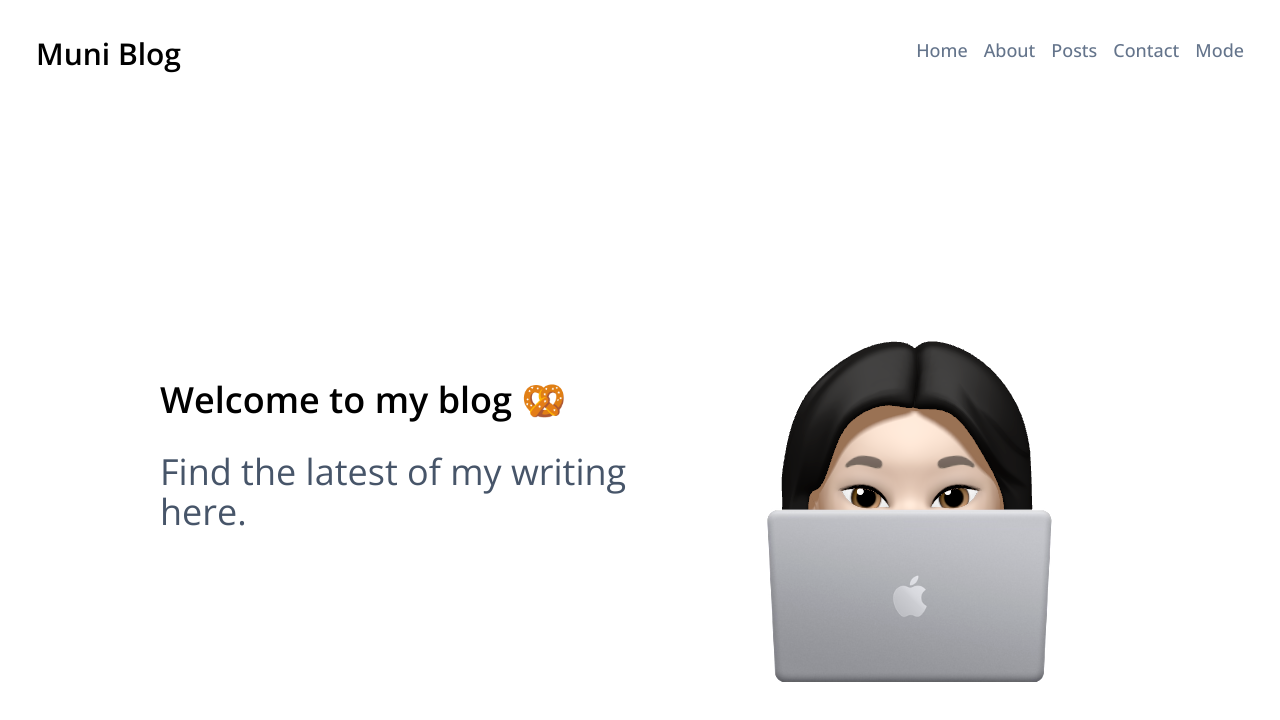
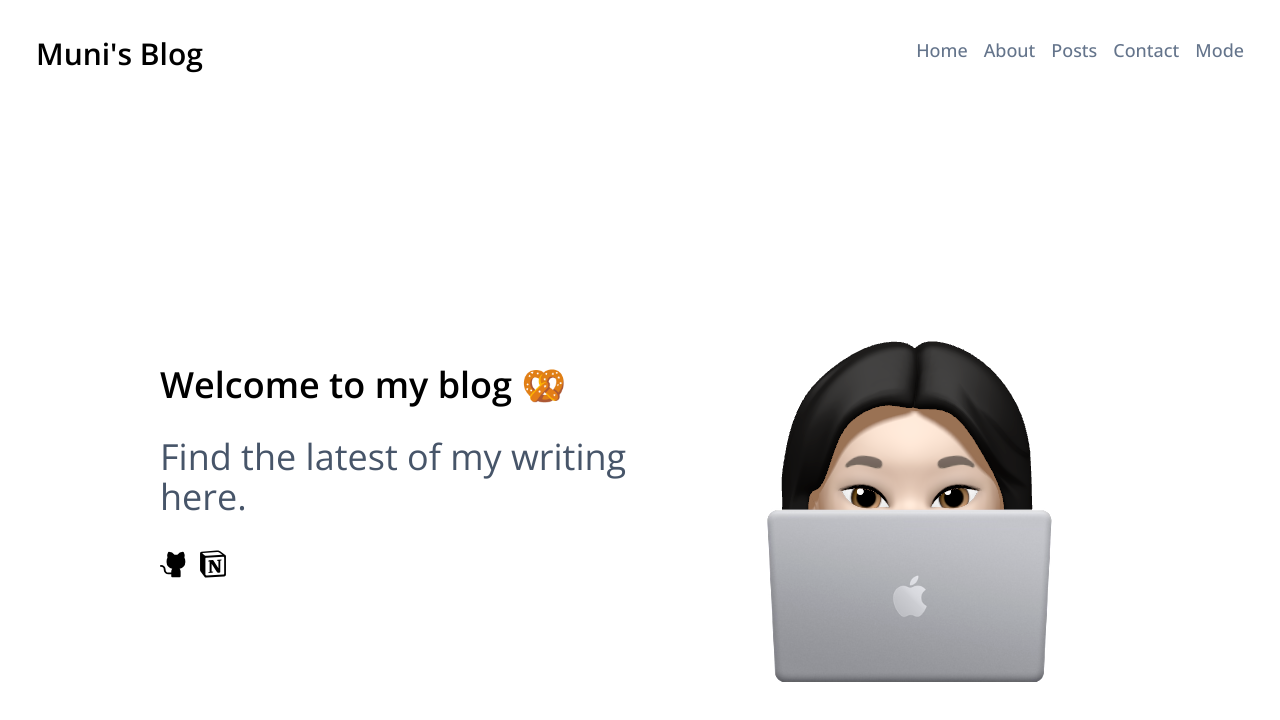
Before and after one commit to kangmuni/next-blog, a Next.js app: page / in a window 1280 px wide. Shown: the top 720 px of the page. Built offline with nearby package versions, Linux system fonts and the light colour scheme.

Commit message:
메일 전송 안되는 이슈 수정, 's 이슈 수정, 아이콘 링크 추가, favicon 적용 완료

```diff
--- a/package.json
+++ b/package.json
@@ -13,6 +13,7 @@
     "nodemailer": "^6.9.8",
     "react": "^18",
     "react-dom": "^18",
+    "react-icons": "^5.0.1",
     "react-markdown": "^9.0.1",
     "react-multi-carousel": "^2.8.4",
     "remark-gfm": "^4.0.0",
--- a/src/app/api/contact/route.ts
+++ b/src/app/api/contact/route.ts
@@ -3,14 +3,12 @@ import { sendEmail } from '../../../../service/email';
 
 const bodySchema = yup.object().shape({
   from: yup.string().email().required(),
-  title: yup.string().email().required(),
+  title: yup.string().required(),
   message: yup.string().required(),
 });
 
 export async function POST(req: Request) {
   const body = await req.json();
-
-  console.log(body);
 
   //유효성 검사
   if (!bodySchema.isValidSync(body)) {
--- /dev/null
+++ b/src/components/LinkButton.tsx
@@ -0,0 +1,25 @@
+import Link from 'next/link';
+
+import { PiGithubLogoFill } from 'react-icons/pi';
+import { RxNotionLogo } from 'react-icons/rx';
+
+export default function LinkButton() {
+  return (
+    <ul className="flex">
+      <li className="mr-2">
+        <Link href={'https://github.com/kangmuni'}>
+          <PiGithubLogoFill className="text-3xl" />
+        </Link>
+      </li>
+      <li>
+        <Link
+          href={
+            'https://www.notion.so/kangmuni/309f202d8fc34f8fbdd663411b4327a5?pvs=4'
+          }
+        >
+          <RxNotionLogo className="text-3xl" />
+        </Link>
+      </li>
+    </ul>
+  );
+}
--- a/src/components/MeInfo.tsx
+++ b/src/components/MeInfo.tsx
@@ -7,7 +7,7 @@ export default function MeInfo() {
     <section className="flex w-9/12 items-center h-screen">
       <div className="w-4/5 tracking-normal">
         <p className="text-4xl font-semibold pb-8 leading-noramal">
-          Hi, I am Muni Kang, I am a front-end engineer.
+          {`Hi, I'm Muni Kang, I am a front-end engineer.`}
         </p>
         <p className="text-4xl text-slate-600 pb-8 leading-normal">
           I love making applications that create new values for the world.
--- a/src/components/footer.tsx
+++ b/src/components/footer.tsx
@@ -1,4 +1,5 @@
 import Link from 'next/link';
+import LinkButton from './LinkButton';
 
 export default function Footer() {
   return (
@@ -14,10 +15,7 @@ export default function Footer() {
               </p>
             </div>
             <div>
-              <Link href="/" className="pr-2">
-                gitHub
-              </Link>
-              <Link href="/">profile</Link>
+              <LinkButton />
             </div>
 
             <div>
--- a/src/components/header.tsx
+++ b/src/components/header.tsx
@@ -4,7 +4,7 @@ export default function Header() {
   return (
     <header className="flex justify-between p-9 pb-0">
       <Link href="/" className="text-3xl font-semibold">
-        Muni Blog
+        {`Muni's Blog`}
       </Link>
       <nav className="text-lg text-slate-500 font-medium">
         <Link href="/" className="pr-4">
--- a/src/components/hero.tsx
+++ b/src/components/hero.tsx
@@ -1,6 +1,7 @@
 import Image from 'next/image';
 
 import HomeProfileImg from '../../public/images/muni2.png';
+import LinkButton from './linkButton';
 
 export default function Hero() {
   return (
@@ -10,7 +11,9 @@ export default function Hero() {
         <p className="text-4xl text-slate-600 pb-8">
           Find the latest of my writing here.
         </p>
+        <LinkButton />
       </div>
+
       {/* <div className="border-solid border-2 border-slate-100 rounded-full shadow-lg p-2"> */}
       <Image
         src={HomeProfileImg}
```
Also changed, not shown: 1 other file (tests, documents, lock files or other folders).
